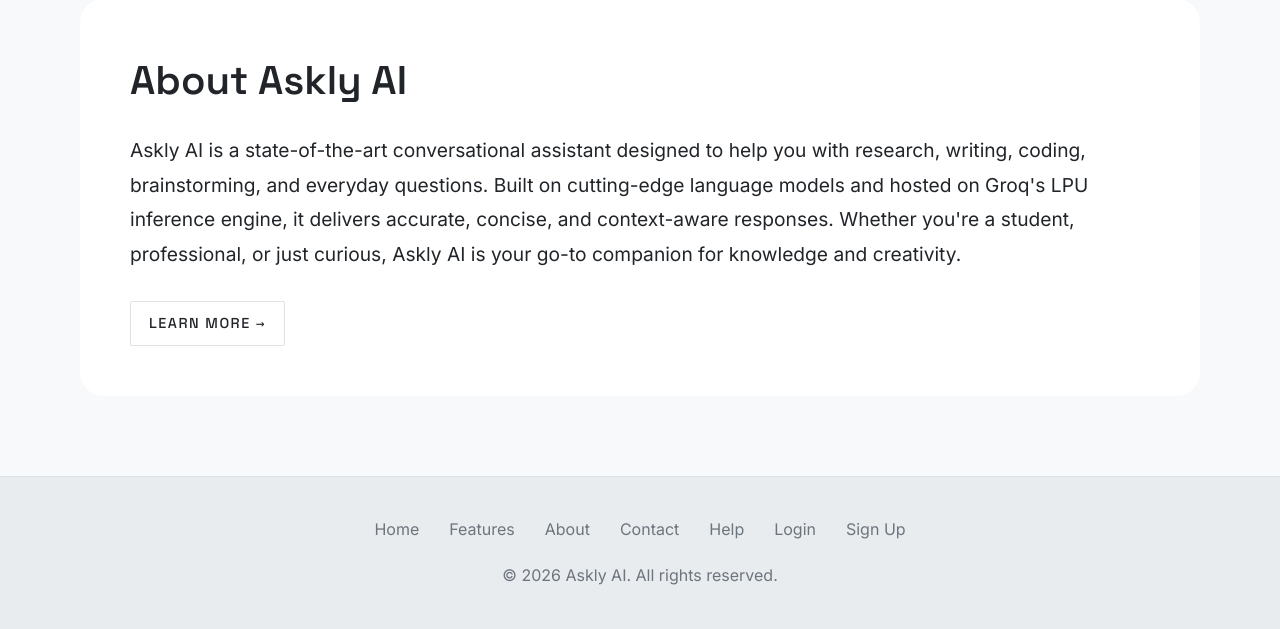
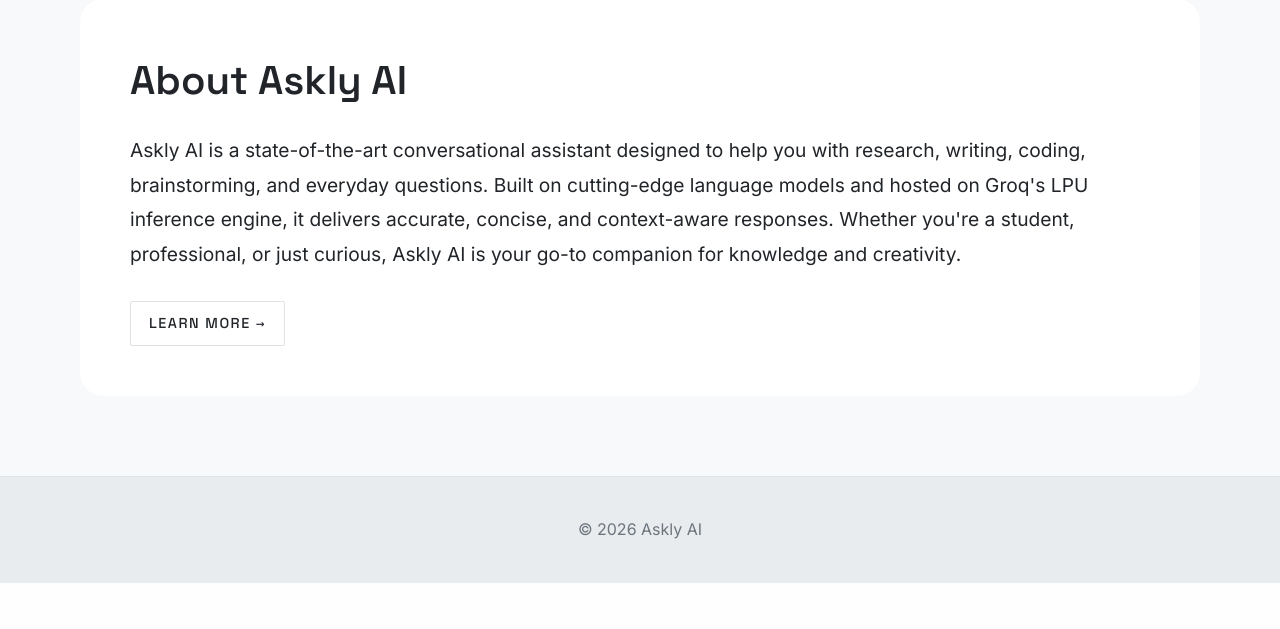
Before and after one commit to askly-ai-2026/askly.ai, a Flask app: page / in a window 1280 px wide. Shown: the part 1484-2113 px from the top of the page. After the commit the page ends 2067 px from the top, so only its background shows below. Run offline with Flask 3, Linux system fonts and the light colour scheme.

Commit message:
Latest commit
Latest commit

```diff
--- a/templates/contact.html
+++ b/templates/contact.html
@@ -22,8 +22,7 @@
     </nav>
     <div style="padding: 40px; max-width: 800px; margin: 0 auto;">
         <h1>Contact Us</h1>
-        <p>Email: support@asklyai.com</p>
-        <p>Follow us on social media @asklyai</p>
+        <p>Email: askly.ai.official@gmail.com</p>
     </div>
     <script>
         const theme = localStorage.getItem('theme') || 'light';
--- a/templates/landing.html
+++ b/templates/landing.html
@@ -209,16 +209,7 @@
 
     <!-- Footer -->
     <footer class="footer">
-        <div class="footer-links">
-            <a href="#home">Home</a>
-            <a href="#features">Features</a>
-            <a href="#about">About</a>
-            <a href="{{ url_for('contact') }}">Contact</a>
-            <a href="{{ url_for('help_page') }}">Help</a>
-            <a href="{{ url_for('login') }}">Login</a>
-            <a href="{{ url_for('signup') }}">Sign Up</a>
-        </div>
-        <p style="color: var(--text-secondary);">&copy; 2026 Askly AI. All rights reserved.</p>
+        <p style="color: var(--text-secondary);">&copy; 2026 Askly AI</p>
     </footer>
 
     <script>
--- a/templates/login.html
+++ b/templates/login.html
@@ -10,7 +10,7 @@
 <body>
 <div class="auth-container">
     <div class="auth-card">
-        <h1>Askly AI // LOGIN</h1>
+        <h1>LOGIN</h1>
         {% with messages = get_flashed_messages(with_categories=true) %}
             {% for category, message in messages %}
                 <div class="flash-message">{{ message }}</div>
@@ -28,7 +28,7 @@
                     <button type="button" class="toggle-password" tabindex="-1"><i class="far fa-eye"></i></button>
                 </div>
             </div>
-            <button type="submit" class="auth-btn">ACCESS GRANTED</button>
+            <button type="submit" class="auth-btn">Login</button>
         </form>
         <div class="auth-footer">
             <a href="{{ url_for('forgot_password') }}">Forgot password?</a> |
--- a/templates/signup.html
+++ b/templates/signup.html
@@ -10,7 +10,7 @@
 <body>
 <div class="auth-container">
     <div class="auth-card">
-        <h1>Askly AI // REGISTER</h1>
+        <h1>USER REGISTRATION</h1>
         {% with messages = get_flashed_messages(with_categories=true) %}
             {% for category, message in messages %}
                 <div class="flash-message">{{ message }}</div>
```
